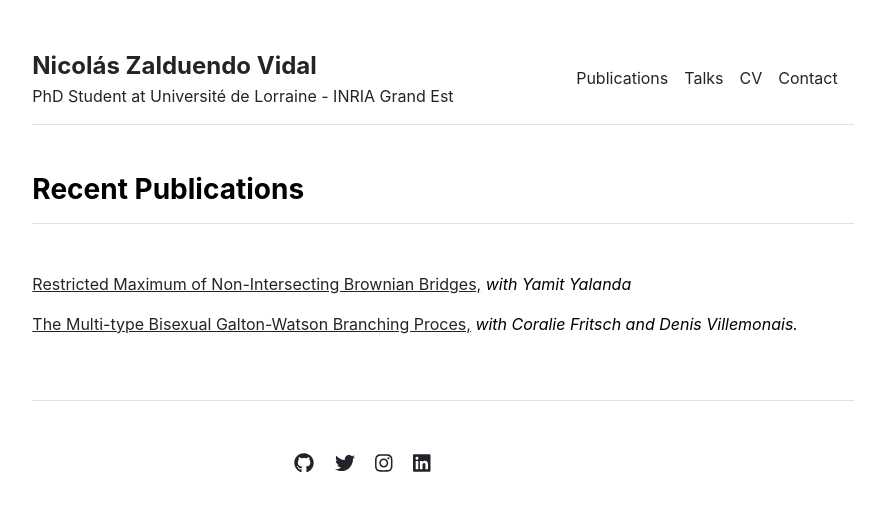
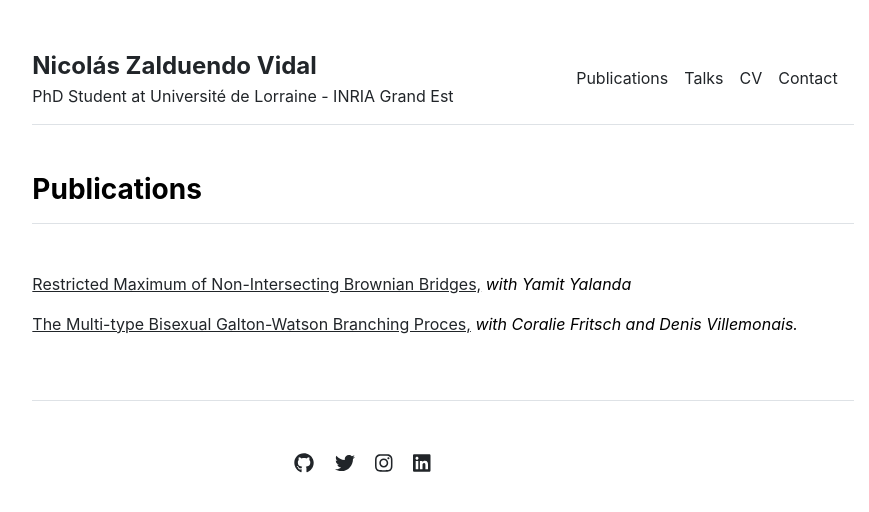
Before and after one commit to nzalduendo/nzalduendo.github.io, a Jekyll site: the page built from publications.md, in a window 1280 px wide. Shown: the top 512 px of the page, without its empty margins (197-1066 px from the left). Built offline with Jekyll 4.4.1, drawn with Linux system fonts in a browser that asks for light colours.

Commit message:
Update publications.html

```diff
--- a/_includes/publications.html
+++ b/_includes/publications.html
@@ -1,7 +1,7 @@
 <div class="row g-5 mb-5">
   <div>
+    {% if page.title == "Home" %}
     <h3 class="fw-bold border-bottom pb-3 mb-5">Recent Publications</h3>
-    {% if page.title == "Home" %}
       {% for item in site.data.publications.featured %}
         {% if item.contributors == 'None' %}
           <p><a href="{{ item.url }}">{{ item.name }}</a></p>
@@ -11,6 +11,7 @@
         <p align="justify">Abstract: <em>{{ item.abstract }}</em></p>
       {% endfor %}
     {% else %}
+    <h3 class="fw-bold border-bottom pb-3 mb-5">Publications</h3>
       {% for item in site.data.publications.index %}
         {% if item.contributors == 'None' %}
           <p><a href="{{ item.url }}">{{ item.name }}</a></p>
```
